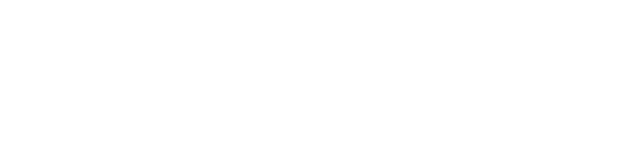
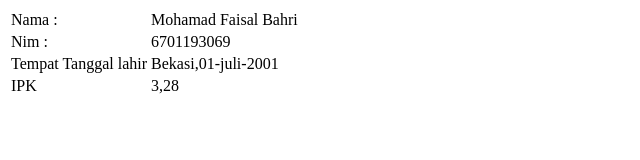
Before and after one commit to faisalbahri959/6701193069-Assesment1PWB, a plain HTML site: page index.html in a window 1280 px wide. Shown: the whole page, without its empty margins (0-640 px from the left). Drawn offline with Linux system fonts and the light colour scheme.

Commit message:
v1.1 - 6701193069

```diff
--- a/index.html
+++ b/index.html
@@ -2,9 +2,26 @@
 <html lang="en">
 <head>
     <meta charset="UTF-8">
-    <title>Title</title>
+    <title>Bioadata</title>
 </head>
 <body>
-
+<table>
+    <tr>
+        <td>Nama :</td>
+        <td>Mohamad Faisal Bahri</td>
+    </tr>
+    <tr>
+        <td>Nim :</td>
+        <td>6701193069</td>
+    </tr>
+    <tr>
+        <td>Tempat Tanggal lahir</td>
+        <td>Bekasi,01-juli-2001</td>
+    </tr>
+    <tr>
+        <td>IPK</td>
+        <td>3,28</td>
+    </tr>
+</table>
 </body>
 </html>
```
